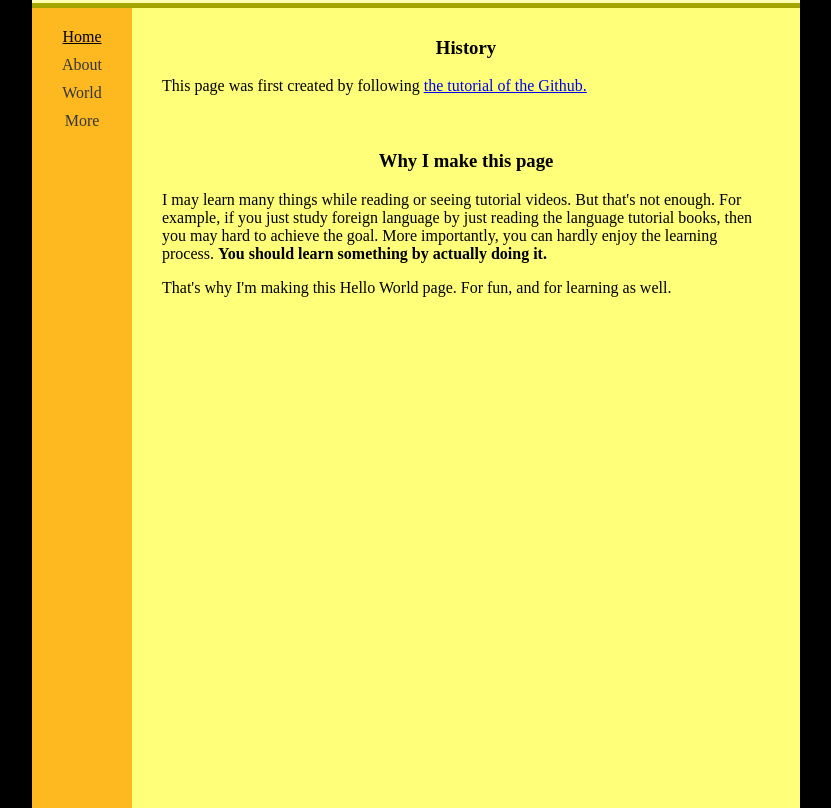
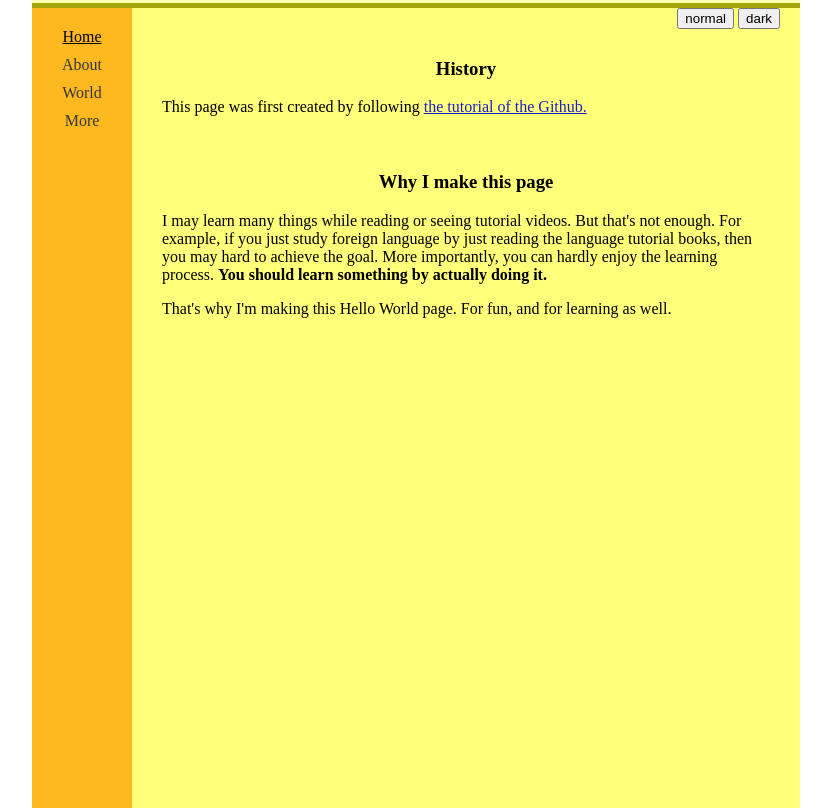
Before and after one commit to stollener/hello-world, a plain HTML site: page index.html in a window 1280 px wide. Shown: the part 70-878 px from the top of the page, without its empty margins (224-1055 px from the left). Drawn offline with Linux system fonts and the light colour scheme.

Commit message:
Add a dark mode

```diff
--- a/index.html
+++ b/index.html
@@ -6,19 +6,71 @@
     <meta name="viewport" content="width=device-width, initial-scale=1">
   </head>
   <body>
-    <header>
+    <header class="banner">
       <h1><a href="index.html">Hello World</a></h1>
     </header>
     <div id="body">
       <nav>
         <ul class="nav">
-          <li><a href="index.html" id="active">Home</a></li>
-          <li><a href="about.html">About</a></li>
-          <li><a href="world.html">World</a></li>
-          <li><a href="more.html">More</a></li>
+          <li><a href="index.html" class="index" id="active">Home</a></li>
+          <li><a href="about.html" class="index">About</a></li>
+          <li><a href="world.html" class="index">World</a></li>
+          <li><a href="more.html" class="index">More</a></li>
         </ul>
       </nav>
       <div id="content">
+        <div class="buttons">
+          <input type="button" value="normal" onclick="
+            document.querySelector('body').style.backgroundColor = 'white';
+            document.querySelector('.banner').style.backgroundColor = 'rgb(254, 255, 176)';
+            document.querySelector('.banner h1 a').style.color = 'black';
+            document.querySelector('.banner').style.borderBottomColor = 'rgb(165, 165, 0)';
+            document.querySelector('nav').style.backgroundColor = 'rgb(255, 185, 32)';
+            let selectedNavLiA = document.querySelectorAll('.index');
+            for (let i = 0; i < selectedNavLiA.length; i++) {
+              selectedNavLiA[i].style.color = 'rgb(54, 54, 54)';
+            }
+            document.querySelector('#active').style.color = 'black';
+            document.querySelector('#content').style.backgroundColor = 'rgb(255, 255, 122)';
+            let selectedH3 = document.querySelectorAll('article h3');
+            for (let i = 0; i < selectedH3.length; i++) {
+              selectedH3[i].style.color = 'black';
+            }
+            let selectedParagraph = document.querySelectorAll('article p');
+            for (let i = 0; i < selectedParagraph.length; i++) {
+              selectedParagraph[i].style.color = 'black';
+            }
+            let selectedA = document.querySelectorAll('p a');
+            for (let i = 0; i < selectedA.length; i++) {
+              selectedA[i].style.color = 'rgb(30, 30, 200)';
+            }
+          ">
+          <input type="button" value="dark" onclick="
+            document.querySelector('body').style.backgroundColor = 'black';
+            document.querySelector('.banner').style.backgroundColor = 'rgb(25, 25, 50)';
+            document.querySelector('.banner h1 a').style.color = 'white';
+            document.querySelector('.banner').style.borderBottomColor = 'rgb(100, 100, 100)';
+            document.querySelector('nav').style.backgroundColor = 'rgb(0, 0, 100)';
+            let selectedNavLiA = document.querySelectorAll('.index');
+            for (let i = 0; i < selectedNavLiA.length; i++) {
+              selectedNavLiA[i].style.color = 'rgb(200, 200, 200)';
+            }
+            document.querySelector('#active').style.color = 'white';
+            document.querySelector('#content').style.backgroundColor = 'rgb(40, 40, 122)';
+            let selectedH3 = document.querySelectorAll('article h3');
+            for (let i = 0; i < selectedH3.length; i++) {
+              selectedH3[i].style.color = 'white';
+            }
+            let selectedParagraph = document.querySelectorAll('article p');
+            for (let i = 0; i < selectedParagraph.length; i++) {
+              selectedParagraph[i].style.color = 'rgb(210, 210, 210)';
+            }
+            let selectedA = document.querySelectorAll('p a');
+            for (let i = 0; i < selectedA.length; i++) {
+              selectedA[i].style.color = 'rgb(200, 200, 30)';
+            }
+          ">
+        </div>
         <article>
           <h3>History</h3>
           <p>This page was first created by following <a href="https://guides.github.com/activities/hello-world/">the tutorial of the Github.</a></p>
--- a/style.css
+++ b/style.css
@@ -3,11 +3,11 @@ html, body {
 }
 
 body {
-  background-color: black;
+  background-color: white;
   margin: 0;
 }
 
-header {
+.banner {
   text-align: center;
   padding: 18px;
   background-color: rgb(254, 255, 176);
@@ -18,6 +18,10 @@ header {
   display: grid;
   grid-template-columns: 100px 1fr;
   height: 100%;
+}
+
+.buttons {
+  text-align: right;
 }
 
 nav {
@@ -36,7 +40,7 @@ nav {
   margin: 10px;
 }
 
-.nav li a {
+.index {
   text-decoration: none;
   color: rgb(54, 54, 54);
 }
@@ -69,6 +73,10 @@ h3 {
   text-align: center;
 }
 
+p a {
+  color: rgb(30, 30, 200);
+}
+
 /* For mobile devices */
 @media (max-width: 767px) {
 
@@ -88,7 +96,6 @@ h3 {
   header {
     font-size: 0.8em;
     padding: 15px;
-    background-color: rgb(254, 255, 176);
     border-bottom: none;
   }
 
```
